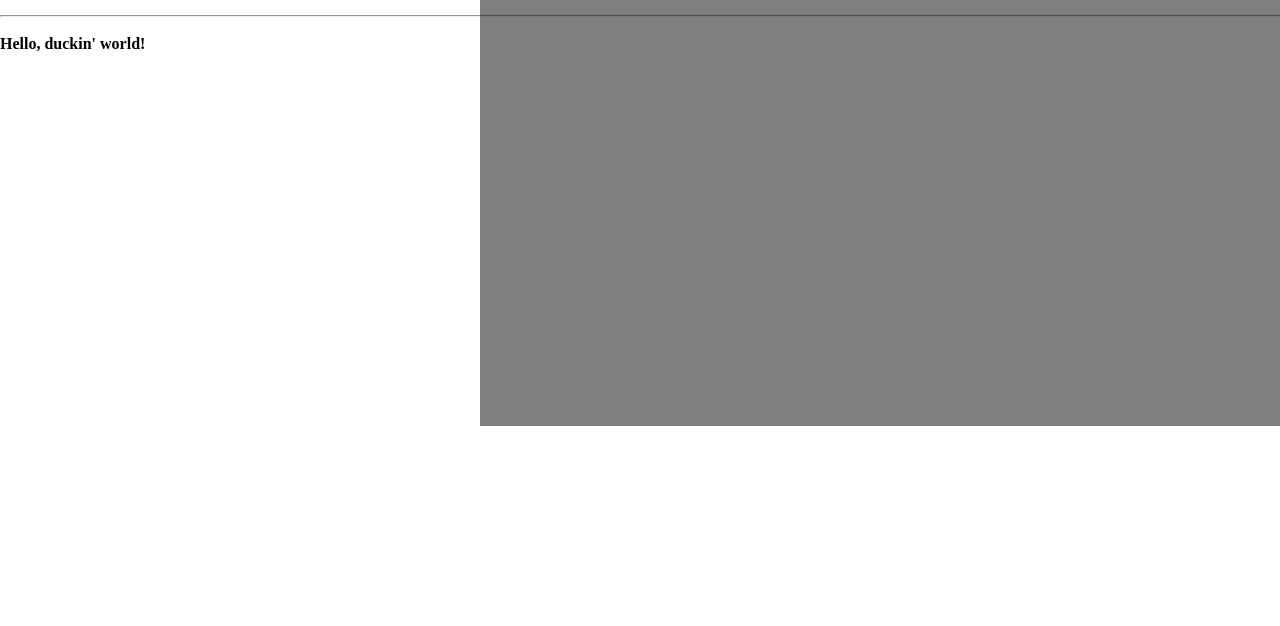
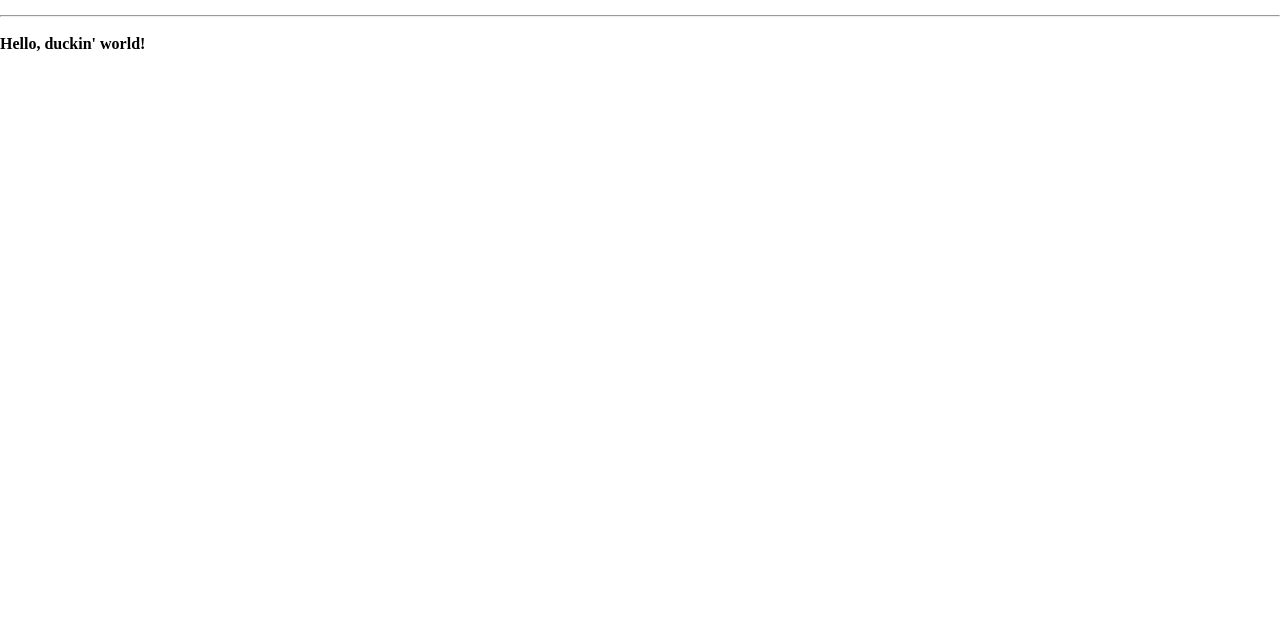
Before and after one commit to PC-trollbox/PC-trollbox.github.io, a plain HTML site: page main.html in a window 1280 px wide. Shown: the part 174-800 px from the top of the page. Drawn offline with Linux system fonts and the light colour scheme.

Commit message:
Update main.html

```diff
--- a/main.html
+++ b/main.html
@@ -31,7 +31,6 @@
         <br>
         <b>Hello, duckin' world!</b>
       </div>
-      <script src="announce.js"></script>
       <script src="basescript.js"></script>
   </body>
 </html>
```
